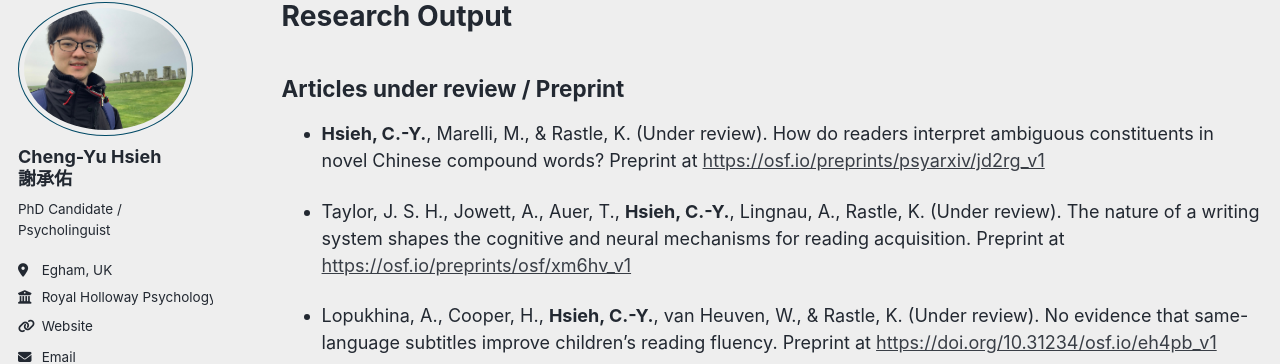
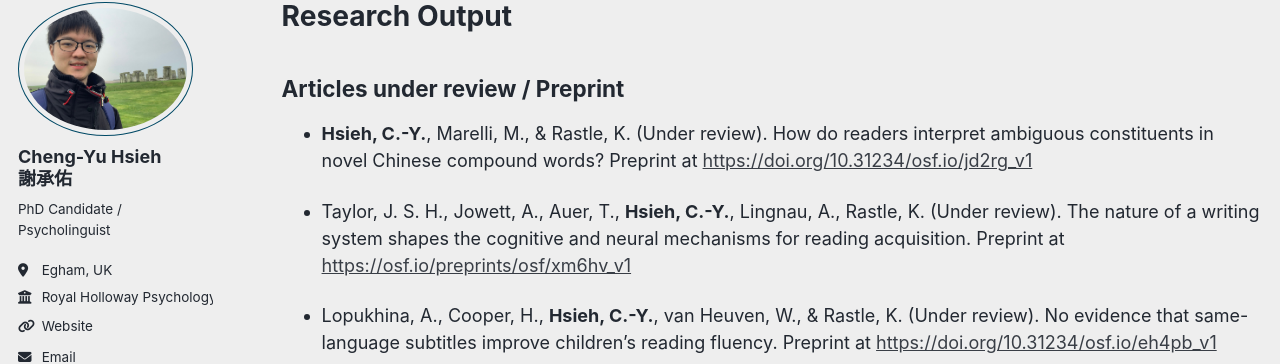
Before and after one commit to cyhsieh-psy/cyhsieh-psy.github.io, a Jekyll site: the page built from _pages/publications.md, in a window 1280 px wide and 900 px high. Shown: the part 97-461 px from the top of the window. Built offline with Jekyll 4.4.1, drawn with Linux system fonts in a browser that asks for light colours; some web fonts are replaced; a script that is not in the unit is left out; part of the change alters nothing that is shown.

Commit message:
Update publications.md

```diff
--- a/_pages/publications.md
+++ b/_pages/publications.md
@@ -7,7 +7,7 @@ author_profile: true
 
 ## Articles under review / Preprint
 
-- **Hsieh, C.-Y.**, Marelli, M., & Rastle, K. (Under review). How do readers interpret ambiguous constituents in novel Chinese compound words? Preprint at [https://osf.io/preprints/psyarxiv/jd2rg_v1](https://osf.io/preprints/psyarxiv/jd2rg_v1)
+- **Hsieh, C.-Y.**, Marelli, M., & Rastle, K. (Under review). How do readers interpret ambiguous constituents in novel Chinese compound words? Preprint at [https://doi.org/10.31234/osf.io/jd2rg_v1](https://doi.org/10.31234/osf.io/jd2rg_v1)
 
 - Taylor, J. S. H., Jowett, A., Auer, T., **Hsieh, C.-Y.**, Lingnau, A., Rastle, K. (Under review). The nature of a writing system shapes the cognitive and neural mechanisms for reading acquisition.
 Preprint at [https://osf.io/preprints/osf/xm6hv_v1](https://osf.io/preprints/osf/xm6hv_v1)
```
